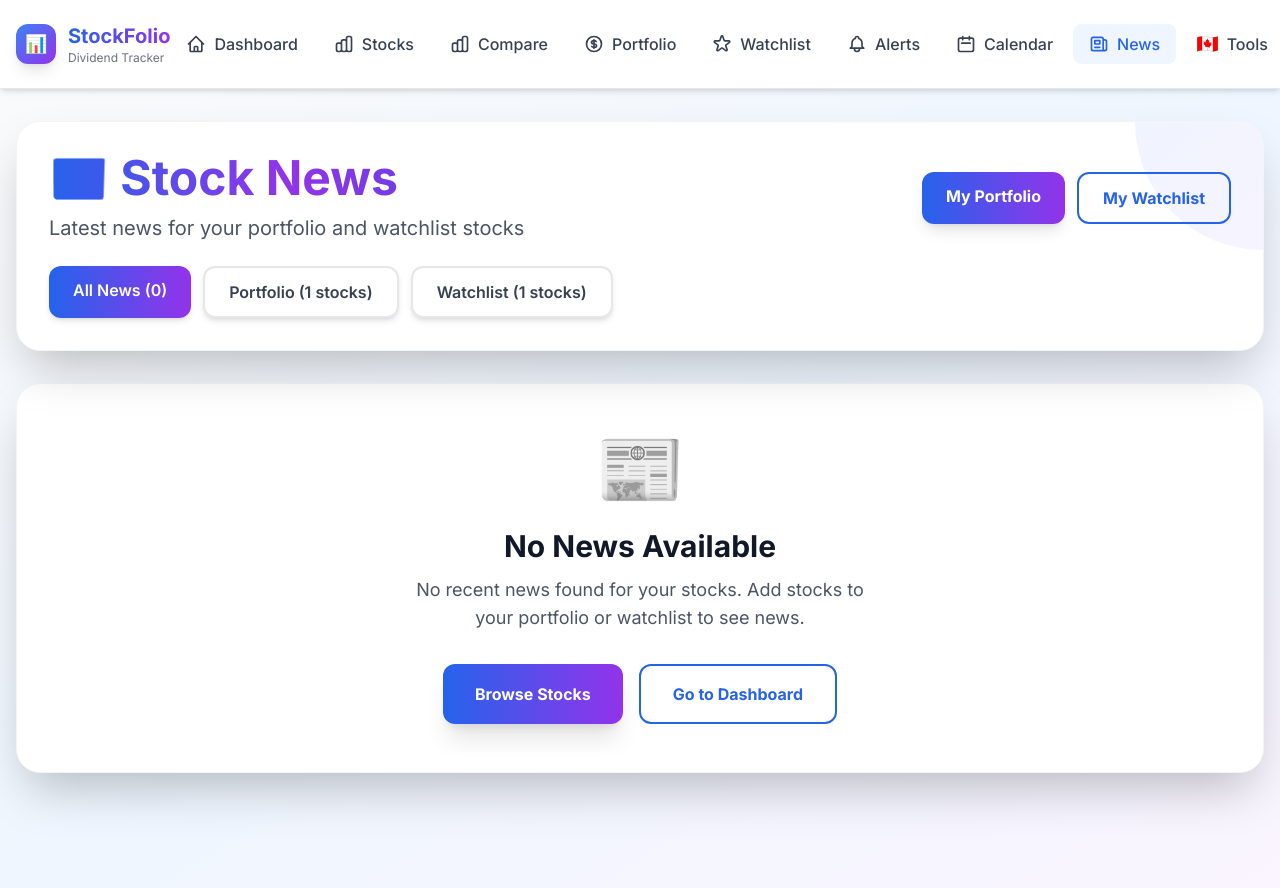
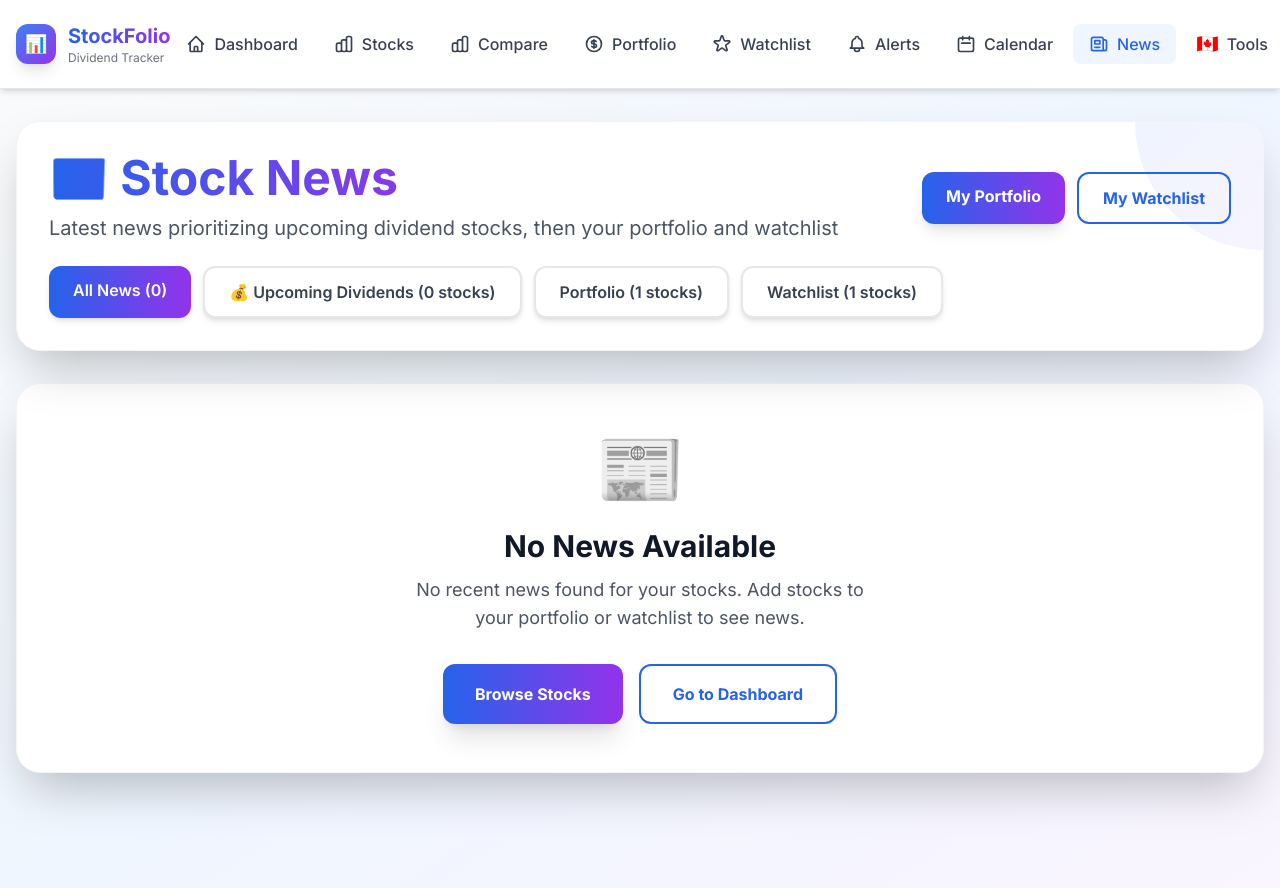
Before and after one commit to sonusaggu/dividend-tracker, a Django app: page /news/ in a window 1280 px wide; the page is wider, and only the part inside the window is pictured. Shown: the top 888 px of that part. Run offline with Django 5.2, Linux system fonts and the light colour scheme; a user stored in the database is signed in; tables that the repository leaves empty hold one stand-in row (values such as "Sample post"); some libraries are stand-ins or nearby versions.

Commit message:
new aggregator updated

```diff
--- a/portfolio/templates/all_news.html
+++ b/portfolio/templates/all_news.html
@@ -19,7 +19,7 @@
                         <h1 class="text-5xl font-bold text-gray-900 mb-3 bg-gradient-to-r from-blue-600 via-purple-600 to-indigo-600 bg-clip-text text-transparent">
                             📰 Stock News
                         </h1>
-                        <p class="text-xl text-gray-600">Latest news for your portfolio and watchlist stocks</p>
+                        <p class="text-xl text-gray-600">Latest news prioritizing upcoming dividend stocks, then your portfolio and watchlist</p>
                     </div>
                     <div class="mt-4 md:mt-0 flex gap-3">
                         <a href="{% url 'portfolio' %}"
@@ -38,6 +38,10 @@
                     <a href="?filter=all"
                        class="px-6 py-3 rounded-xl font-semibold transition-all duration-200 transform hover:scale-105 shadow-md {% if filter_type == 'all' %}bg-gradient-to-r from-blue-600 to-purple-600 text-white shadow-lg{% else %}bg-white text-gray-700 hover:bg-gray-50 border-2 border-gray-200{% endif %}">
                         All News ({{ total_articles }})
+                    </a>
+                    <a href="?filter=upcoming"
+                       class="px-6 py-3 rounded-xl font-semibold transition-all duration-200 transform hover:scale-105 shadow-md {% if filter_type == 'upcoming' %}bg-gradient-to-r from-green-600 to-emerald-600 text-white shadow-lg{% else %}bg-white text-gray-700 hover:bg-gray-50 border-2 border-gray-200{% endif %}">
+                        💰 Upcoming Dividends ({{ upcoming_dividend_stocks_count }} stocks)
                     </a>
                     <a href="?filter=portfolio"
                        class="px-6 py-3 rounded-xl font-semibold transition-all duration-200 transform hover:scale-105 shadow-md {% if filter_type == 'portfolio' %}bg-gradient-to-r from-blue-600 to-purple-600 text-white shadow-lg{% else %}bg-white text-gray-700 hover:bg-gray-50 border-2 border-gray-200{% endif %}">
@@ -70,11 +74,26 @@
                     <div class="flex-1">
                         <div class="flex items-start justify-between mb-3">
                             <div class="flex-1">
-                                <div class="flex items-center gap-3 mb-2">
+                                <div class="flex items-center gap-3 mb-2 flex-wrap">
                                     <a href="{% url 'stock_detail' news.stock.symbol %}"
                                        class="inline-flex items-center px-4 py-1.5 bg-gradient-to-r from-blue-500 to-purple-600 text-white rounded-full font-bold text-sm hover:from-blue-600 hover:to-purple-700 transition">
                                         {{ news.stock.symbol }}
                                     </a>
+                                    {% if news.is_upcoming_dividend %}
+                                    <span class="px-3 py-1.5 rounded-full text-xs font-semibold bg-gradient-to-r from-green-500 to-emerald-600 text-white animate-pulse">
+                                        💰 Upcoming Dividend
+                                    </span>
+                                    {% endif %}
+                                    {% if news.is_portfolio %}
+                                    <span class="px-3 py-1.5 rounded-full text-xs font-semibold bg-blue-100 text-blue-800">
+                                        📊 Portfolio
+                                    </span>
+                                    {% endif %}
+                                    {% if news.is_watchlist and not news.is_portfolio %}
+                                    <span class="px-3 py-1.5 rounded-full text-xs font-semibold bg-purple-100 text-purple-800">
+                                        👀 Watchlist
+                                    </span>
+                                    {% endif %}
                                     {% if news.sentiment %}
                                     <span class="px-3 py-1.5 rounded-full text-xs font-semibold
                                         {% if news.sentiment == 'positive' %}bg-green-100 text-green-800
@@ -173,7 +192,9 @@
             <div class="text-7xl mb-6">📰</div>
             <h3 class="text-3xl font-bold text-gray-900 mb-3">No News Available</h3>
             <p class="text-gray-600 text-lg mb-8 max-w-md mx-auto">
-                {% if filter_type == 'portfolio' %}
+                {% if filter_type == 'upcoming' %}
+                    No recent news found for stocks with upcoming dividends. News is automatically fetched daily.
+                {% elif filter_type == 'portfolio' %}
                     No recent news found for your portfolio stocks. News is automatically fetched daily.
                 {% elif filter_type == 'watchlist' %}
                     No recent news found for your watchlist stocks. News is automatically fetched daily.
--- a/portfolio/views.py
+++ b/portfolio/views.py
@@ -3233,29 +3233,71 @@ def watchlist_news(request):
 
 @login_required
 def all_news(request):
-    """Display all news for portfolio and watchlist stocks combined"""
+    """Display all news prioritizing upcoming dividend stocks, then portfolio and watchlist"""
     # Filter options - determine which stocks to include
-    filter_type = request.GET.get('filter', 'all')  # all, portfolio, watchlist
+    filter_type = request.GET.get('filter', 'all')  # all, portfolio, watchlist, upcoming
 
     # Optimized: Get stock IDs directly instead of full querysets
     cutoff_date = timezone.now() - timedelta(days=7)
-
+    today = timezone.now().date()
+    thirty_days_later = today + timedelta(days=30)
+
+    # Get stocks with upcoming dividends (next 30 days) - Priority 1
+    upcoming_dividend_stock_ids = set(
+        Dividend.objects.filter(
+            ex_dividend_date__gte=today,
+            ex_dividend_date__lte=thirty_days_later
+        ).values_list('stock_id', flat=True).distinct()
+    )
+
+    # Get portfolio and watchlist stock IDs
+    portfolio_ids = set(UserPortfolio.objects.filter(user=request.user).values_list('stock_id', flat=True).distinct())
+    watchlist_ids = set(Watchlist.objects.filter(user=request.user).values_list('stock_id', flat=True).distinct())
+
+    # Determine which stocks to include based on filter
     if filter_type == 'portfolio':
-        stock_ids = UserPortfolio.objects.filter(user=request.user).values_list('stock_id', flat=True).distinct()
+        stock_ids = list(portfolio_ids)
+        include_upcoming = True  # Still show upcoming dividends for portfolio stocks
     elif filter_type == 'watchlist':
-        stock_ids = Watchlist.objects.filter(user=request.user).values_list('stock_id', flat=True).distinct()
+        stock_ids = list(watchlist_ids)
+        include_upcoming = True  # Still show upcoming dividends for watchlist stocks
+    elif filter_type == 'upcoming':
+        # Only upcoming dividend stocks
+        stock_ids = list(upcoming_dividend_stock_ids)
+        include_upcoming = False  # Don't double-count
     else:  # 'all'
-        # Combine portfolio and watchlist stock IDs efficiently
-        portfolio_ids = set(UserPortfolio.objects.filter(user=request.user).values_list('stock_id', flat=True))
-        watchlist_ids = set(Watchlist.objects.filter(user=request.user).values_list('stock_id', flat=True))
-        stock_ids = list(portfolio_ids | watchlist_ids)
+        # Combine all: upcoming dividends, portfolio, and watchlist
+        stock_ids = list(upcoming_dividend_stock_ids | portfolio_ids | watchlist_ids)
+        include_upcoming = False  # Already included in stock_ids
 
     # Get recent news (last 7 days) - optimized query
     if stock_ids:
         news_items = StockNews.objects.filter(
             stock_id__in=stock_ids,
             published_at__gte=cutoff_date
-        ).select_related('stock').order_by('-published_at')
+        ).select_related('stock').annotate(
+            # Annotate with priority: 1 for upcoming dividends, 2 for portfolio, 3 for watchlist
+            is_upcoming_dividend=Case(
+                When(stock_id__in=upcoming_dividend_stock_ids, then=Value(1)),
+                default=Value(0),
+                output_field=IntegerField()
+            ),
+            is_portfolio=Case(
+                When(stock_id__in=portfolio_ids, then=Value(1)),
+                default=Value(0),
+                output_field=IntegerField()
+            ),
+            is_watchlist=Case(
+                When(stock_id__in=watchlist_ids, then=Value(1)),
+                default=Value(0),
+                output_field=IntegerField()
+            ),
+        ).order_by(
+            '-is_upcoming_dividend',  # Upcoming dividends first
+            '-is_portfolio',          # Then portfolio stocks
+            '-is_watchlist',          # Then watchlist stocks
+            '-published_at'           # Then by date
+        )
     else:
         news_items = StockNews.objects.none()
 
@@ -3263,8 +3305,9 @@ def all_news(request):
     total_articles = news_items.count()
 
     # Get counts for context (optimized)
-    portfolio_stocks_count = UserPortfolio.objects.filter(user=request.user).values('stock_id').distinct().count()
-    watchlist_stocks_count = Watchlist.objects.filter(user=request.user).values('stock_id').distinct().count()
+    portfolio_stocks_count = len(portfolio_ids)
+    watchlist_stocks_count = len(watchlist_ids)
+    upcoming_dividend_stocks_count = len(upcoming_dividend_stock_ids)
 
     # Paginate
     paginator = Paginator(news_items, 20)
@@ -3277,6 +3320,7 @@ def all_news(request):
         'total_articles': total_articles,
         'portfolio_stocks_count': portfolio_stocks_count,
         'watchlist_stocks_count': watchlist_stocks_count,
+        'upcoming_dividend_stocks_count': upcoming_dividend_stocks_count,
     }
 
     return render(request, 'all_news.html', context)
```
Also changed, not shown: portfolio/utils/news_fetcher.py (+67 -17 lines).
